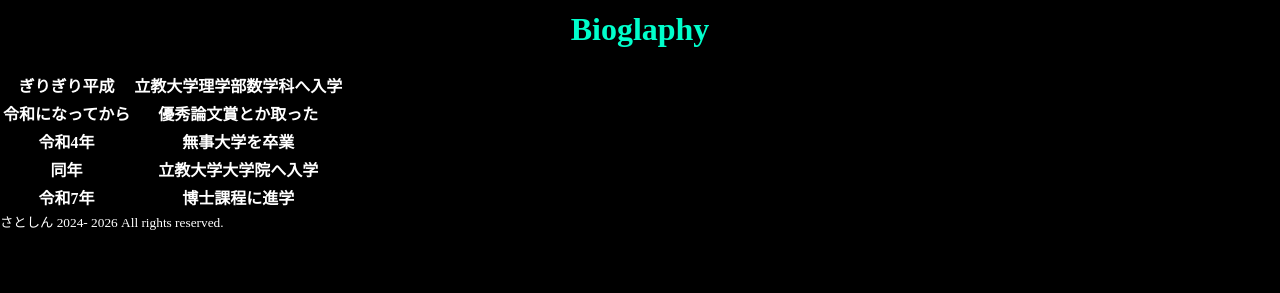
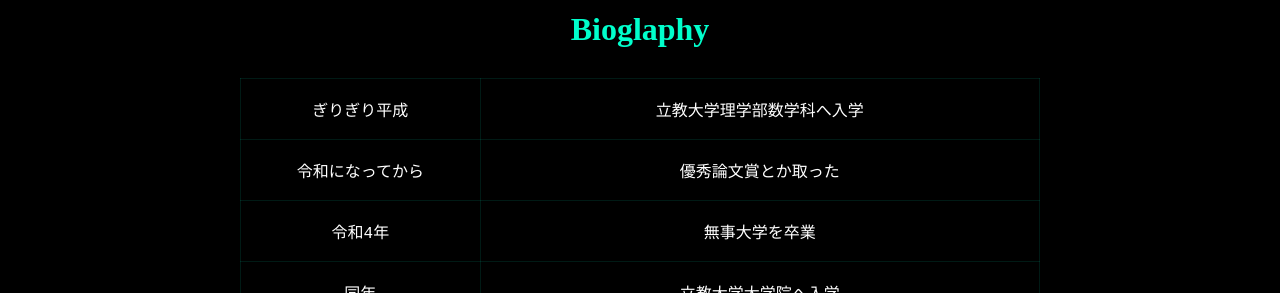
Before and after one commit to satoshin-des/satoshin-des.github.io, a Nuxt app in the folder satoshin-des.github.io/: page / in a window 1280 px wide. Shown: the part 507-800 px from the top of the page. Built offline with nearby package versions, Linux system fonts and the light colour scheme.

Commit message:
updated style in app.vue

```diff
--- a/satoshin-des.github.io/app/app.vue
+++ b/satoshin-des.github.io/app/app.vue
@@ -19,4 +19,44 @@
 p {
   text-align: center;
 }
+
+table {
+  margin: 30px auto 100px;
+  border-collapse: collapse;
+  width: 90%;
+  max-width: 800px;
+  background: rgba(0, 0, 0, 0.7);
+  border: 1px solid var(--grid-line-color);
+  transition: border-color 0.3s;
+}
+
+table:hover {
+  border-color: var(--accent-color);
+}
+
+th {
+  border: 1px solid rgba(0, 255, 204, 0.1);
+  padding: 18px;
+  font-weight: normal;
+  transition: background 0.3s;
+}
+
+tr:hover th {
+  background: rgba(0, 255, 204, 0.08);
+  color: #fff;
+}
+
+th:first-child {
+  color: var(--accent-color);
+  width: 30%;
+  font-family: 'Courier New', monospace;
+}
+
+footer {
+  text-align: center;
+  padding: 60px;
+  font-size: 0.8rem;
+  border-top: 1px solid var(--grid-line-color);
+  background: rgba(5, 5, 5, 0.95);
+}
 </style>
```
